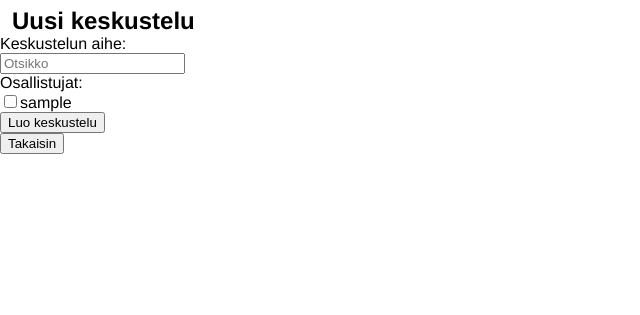
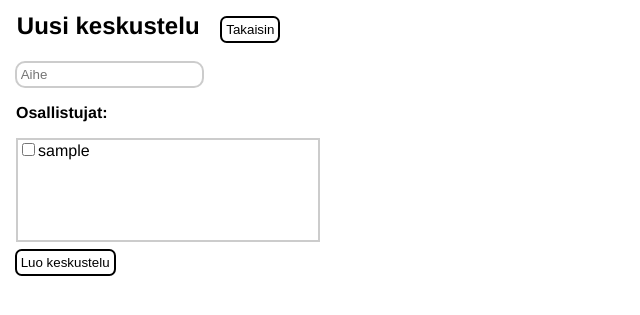
Before and after one commit to valttteri/DiscussionApp, a Flask app: template templates/newprivatetopic.html in a window 1280 px wide. Shown: the part 84-399 px from the top of the page, without its empty margins (0-640 px from the left). Run offline with Flask 3, Linux system fonts and the light colour scheme; the template is opened without the code that fills it: most values are stand-ins (such as "Sample title", 1, 10 or a date in 2020); some libraries are stand-ins or nearby versions.

Commit message:
added css

```diff
--- a/routes.py
+++ b/routes.py
@@ -401,7 +401,7 @@ def groupchat(id):
     result = db.session.execute(sql, {"id": id})
     chat = result.fetchone()
 
-    sql = text("SELECT * FROM private_comments WHERE discussion_id=:id")
+    sql = text("SELECT * FROM private_comments WHERE discussion_id=:id ORDER BY time DESC")
     result = db.session.execute(sql, {"id": id})
     comments = result.fetchall()
 
--- a/static/main.css
+++ b/static/main.css
@@ -82,8 +111,18 @@ footer {
     margin-right: .5em;
 }
 
+/* forum */
+
 /* groupchat */
 
+.userlist {
+    border:2px solid #ccc;
+    width:300px;
+    height: 100px;
+    overflow-y: scroll;
+    margin-left: .5em;
+    margin-top: 0
+}
 
 /* base */
 #title {
@@ -172,7 +211,7 @@ p {
 .form-submit-button {
     background: white;
     color: black;
-    border: .1em solid black;
+    border: 2px solid black;
     border-radius: .5em;
     text-shadow: none;
     margin: .5em;
@@ -198,7 +237,7 @@ p {
 .text-input {
     margin-left: .5em;
     margin-top: .5em;
-    border: .1em solid black;
+    border: 2px solid #ccc;
     border-radius: 10px;
     padding: .3em
   }
--- a/templates/base.html
+++ b/templates/base.html
@@ -4,6 +4,7 @@
     <title>whatsgood</title>
     <link rel="stylesheet" href="../static/main.css">
     <meta name="viewport" content="width=device-width, initial-scale=1">
+    <script src="https://kit.fontawesome.com/a076d05399.js" crossorigin="anonymous"></script>
 </head>
 
 <nav>
--- a/templates/newprivatetopic.html
+++ b/templates/newprivatetopic.html
@@ -1,21 +1,25 @@
 {% extends "base.html" %}
 
 {% block content%}
+<div class="inlineblockdiv">
+    <h2>Uusi keskustelu</h2>
+</div>
+<div class="inlineblockdiv">
+    <form action="/privatetopics">
+        <input class="form-submit-button" type="submit" value="Takaisin" name="return"/>
+    </form>
+</div>
+<div style="margin-top:0; margin-left: .5em">
     <form action="/postprivatetopic" method="POST">
-        <h2>Uusi keskustelu</h2>
-        Keskustelun aihe:
-        <br>
-        <input type="text" name="title" placeholder="Otsikko">
-        <br>
-        Osallistujat:
-        <br>
-        {% for user in users %}
+        <input class="text-input" type="text" name="title" placeholder="Aihe">
+        <p><b>Osallistujat:</b></p>
+        <div class="userlist">
+            {% for user in users %}
             <input type="checkbox" name="member" value="{{ user.id }}">{{ user.username }}
             <br>
-        {% endfor %}
-        <input type="submit" value="Luo keskustelu">
+            {% endfor %}
+        </div>
+        <input class="form-submit-button" type="submit" value="Luo keskustelu">
     </form>
-    <form action="/privatetopics">
-        <input type="submit" value="Takaisin" name="return"/>
-    </form>
+</div>
 {% endblock %}
```
Also changed, not shown: other parts of static/main.css (+32 -3 lines), templates/forum.html (+16 -11 lines), templates/frontpage.html (+4 -4 lines), templates/newdiscussion.html (+6 -6 lines), templates/privatetopics.html (+9 -9 lines), templates/topics.html (+8 -7 lines).
